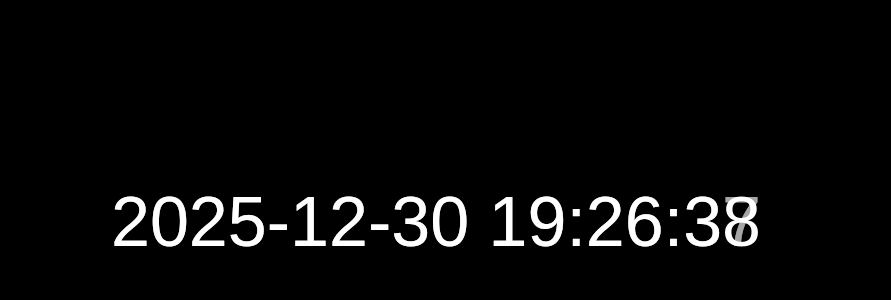
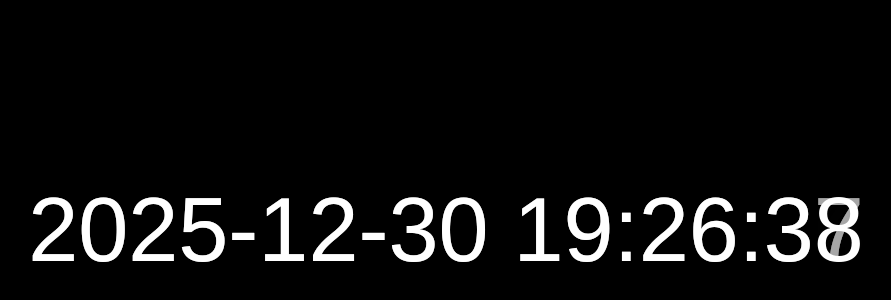
Before and after one commit to Huangkangpo/Huangkangpo.github.io, a plain HTML site: page index.html in a window 1280 px wide. Shown: the part 124-424 px from the top of the page, without its empty margins (209-1100 px from the left). Drawn offline with Linux system fonts and the light colour scheme.

Commit message:
Update index.html

```diff
--- a/index.html
+++ b/index.html
@@ -30,8 +30,8 @@ function resize() {
     let h = window.innerHeight;
     if (w / h > ratio) w = h * ratio;
     else h = w / ratio;
-    canvas.width = w+10;
-    canvas.height = h+20;
+    canvas.width = w+30;
+    canvas.height = h+50;
 }
 resize();
 window.addEventListener("resize", resize);
@@ -97,7 +97,7 @@ function loop() {
 
     ctx.fillStyle = "white";
     ctx.textAlign = "center";
-    ctx.font = "70px Arial";
+    ctx.font = "90px Arial";
     ctx.fillText(fmt(now), cx, cy);
 
     const isNY =
```
